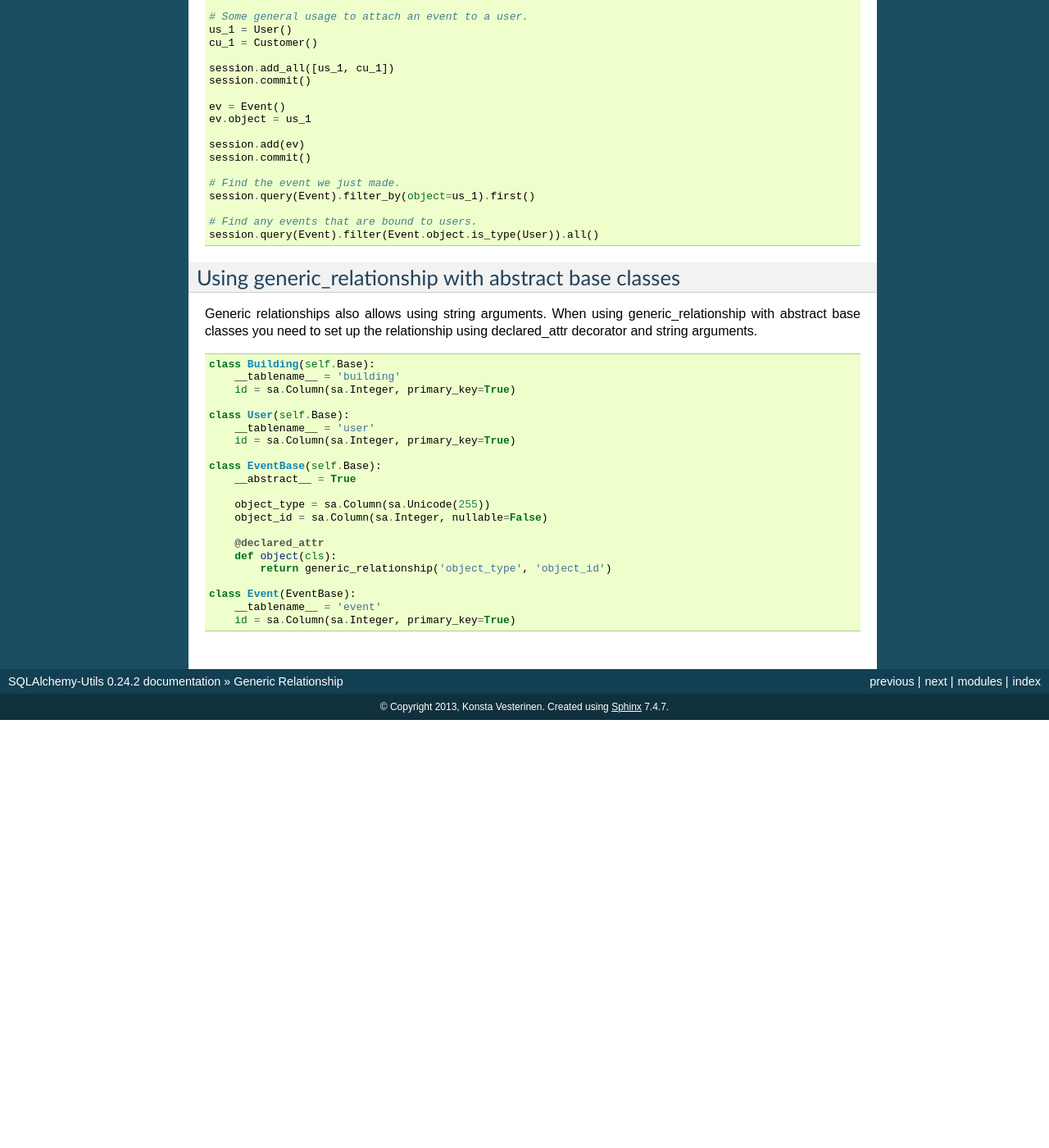
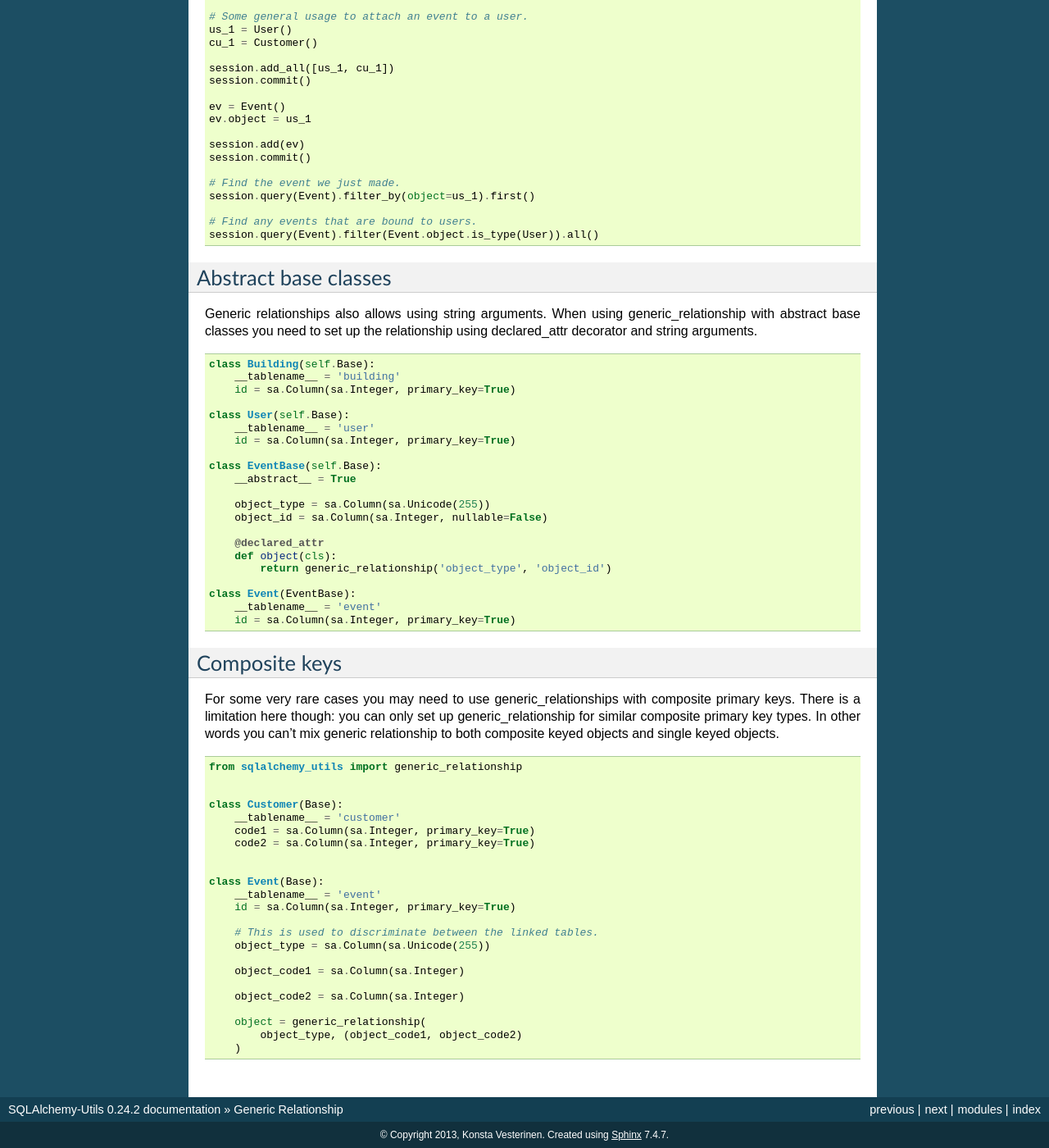
Before and after one commit to kvesteri/sqlalchemy-utils, a Sphinx documentation site: the page built from docs/generic_relationship.rst, in a window 1280 px wide and 1400 px high, scrolled down 480 px. Shown: the whole window at 82% size. Built offline with Sphinx 7.4.7, drawn with Linux system fonts in a browser that asks for light colours; before the commit the page ends 1358 px from its top, so only the background shows below that; some of the changed text lies outside the part shown.

Commit message:
Add docs for composite keys

```diff
--- a/docs/generic_relationship.rst
+++ b/docs/generic_relationship.rst
@@ -48,8 +48,8 @@ Generic relationship is a form of relationship that supports creating a 1 to man
     session.query(Event).filter(Event.object.is_type(User)).all()
 
 
-Using generic_relationship with abstract base classes
-^^^^^^^^^^^^^^^^^^^^^^^^^^^^^^^^^^^^^^^^^^^^^^^^^^^^^
+Abstract base classes
+^^^^^^^^^^^^^^^^^^^^^
 
 Generic relationships also allows using string arguments. When using generic_relationship with abstract base classes you need to set up the relationship using declared_attr decorator and string arguments.
 
@@ -78,3 +78,35 @@ Generic relationships also allows using string arguments. When using generic_rel
     class Event(EventBase):
         __tablename__ = 'event'
         id = sa.Column(sa.Integer, primary_key=True)
+
+
+Composite keys
+^^^^^^^^^^^^^^
+
+For some very rare cases you may need to use generic_relationships with composite primary keys. There is a limitation here though: you can only set up generic_relationship for similar composite primary key types. In other words you can't mix generic relationship to both composite keyed objects and single keyed objects.
+
+::
+
+    from sqlalchemy_utils import generic_relationship
+
+
+    class Customer(Base):
+        __tablename__ = 'customer'
+        code1 = sa.Column(sa.Integer, primary_key=True)
+        code2 = sa.Column(sa.Integer, primary_key=True)
+
+
+    class Event(Base):
+        __tablename__ = 'event'
+        id = sa.Column(sa.Integer, primary_key=True)
+
+        # This is used to discriminate between the linked tables.
+        object_type = sa.Column(sa.Unicode(255))
+
+        object_code1 = sa.Column(sa.Integer)
+
+        object_code2 = sa.Column(sa.Integer)
+
+        object = generic_relationship(
+            object_type, (object_code1, object_code2)
+        )
```
